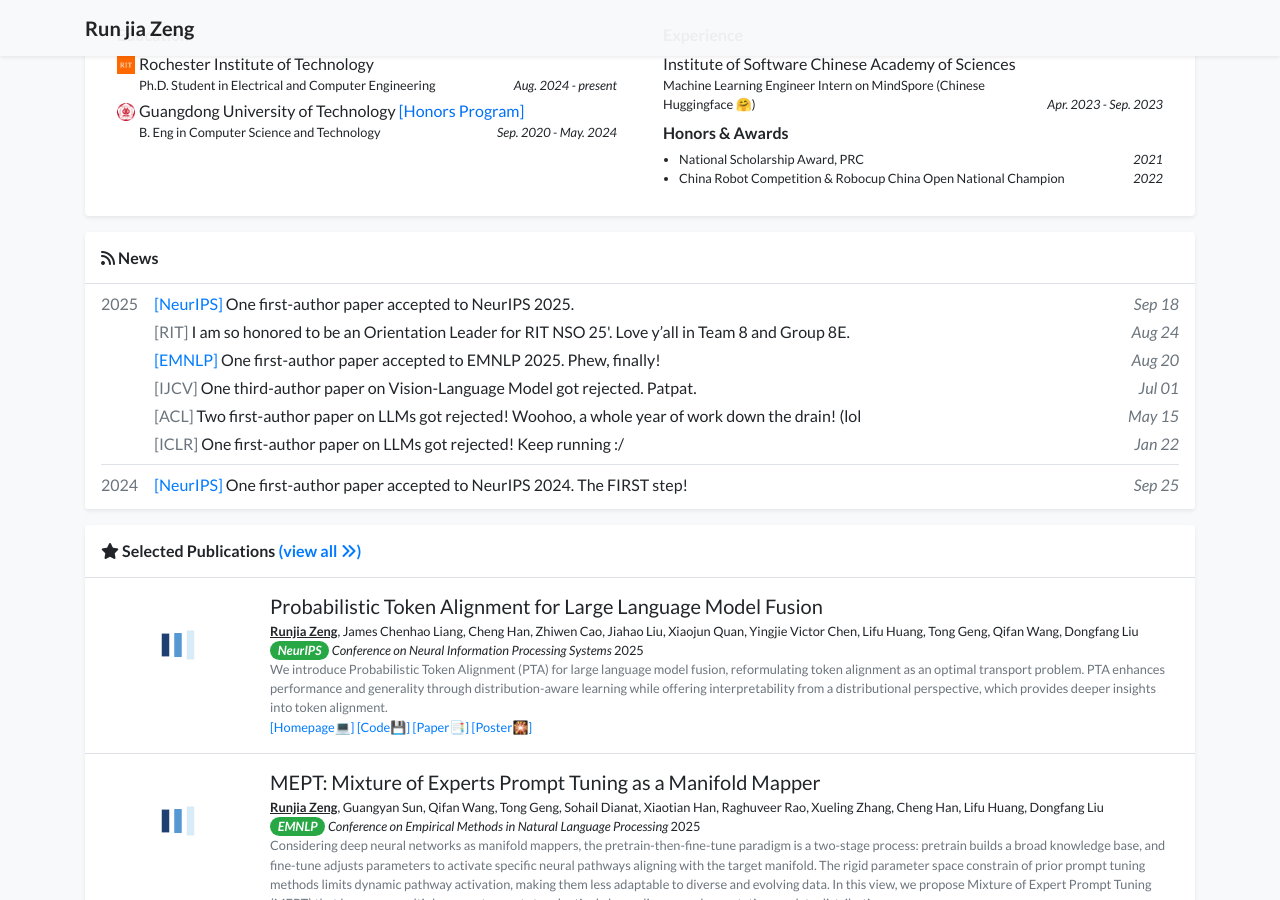
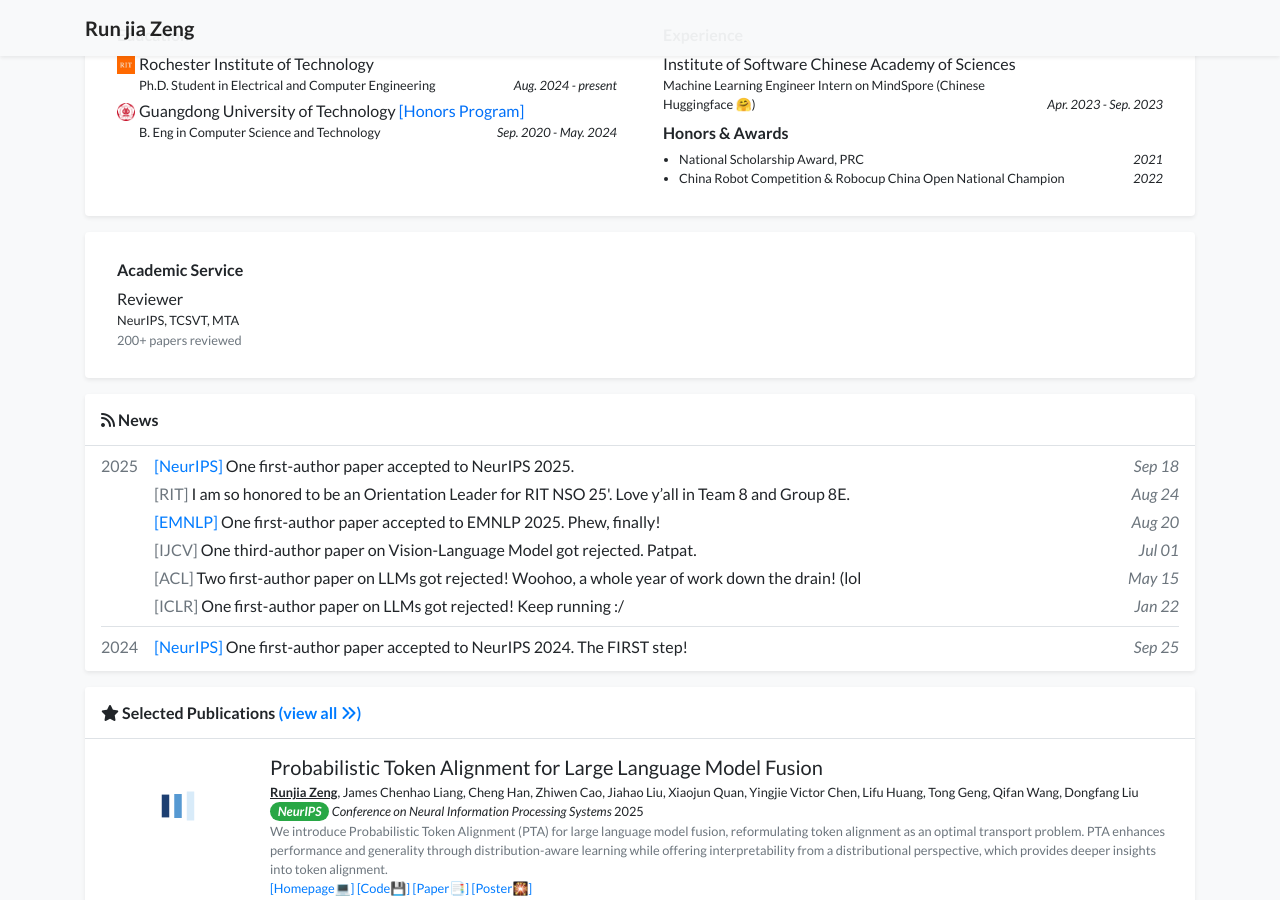
Before and after one commit to runtsang/runtsang.github.io, a Jekyll site: the page built from index.html, in a window 1280 px wide and 900 px high, scrolled down 728 px. Built offline with Jekyll 4.4.1, drawn with Linux system fonts in a browser that asks for light colours; nearby versions of some CDN libraries; a style sheet for code colours, icons or effects is not loaded.

Commit message:
feat: Add academic service section to profile data and display it on the homepage.

```diff
--- a/_data/display.yml
+++ b/_data/display.yml
@@ -1,5 +1,6 @@
 homepage:
   show_experience: true
+  show_service: true
   show_news: true
   show_selected_publications: true
   num_news: 10
--- a/_data/profile.yml
+++ b/_data/profile.yml
@@ -60,6 +60,11 @@
   position: Machine Learning Engineer Intern on MindSpore (Chinese Huggingface 🤗)
   date: Apr. 2023 - Sep. 2023
 
+service:
+- role: Reviewer
+  venues: NeurIPS, TCSVT, MTA
+  note: 200+ papers reviewed
+
 awards:
 - name: National Scholarship Award, PRC
   date: 2021
--- /dev/null
+++ b/_includes/widgets/service_card.html
@@ -0,0 +1,30 @@
+<div class="row mt-3">
+    <div class="col">
+        <div class="card border-0 shadow-sm bg-white">
+            <div class="card-body p-4">
+                <div class="row" data-masonry='{"percentPosition": true }'>
+                    {% if site.data.profile.service %}
+                    <div class="col-md-12">
+                        <div class="mx-2 my-1">
+                            <h6>Academic Service</h6>
+                            <ul class="list-unstyled mb-1">
+                                {% for item in site.data.profile.service %}
+                                <li class="media mb-1">
+                                    <div class="media-body">
+                                        <div>{{ item.role }}</div>
+                                        <div class="small">{{ item.venues }}</div>
+                                        {% if item.note %}
+                                        <div class="small text-muted">{{ item.note }}</div>
+                                        {% endif %}
+                                    </div>
+                                </li>
+                                {% endfor %}
+                            </ul>
+                        </div>
+                    </div>
+                    {% endif %}
+                </div>
+            </div>
+        </div>
+    </div>
+</div>
--- a/index.html
+++ b/index.html
@@ -9,6 +9,10 @@
 
 {% if site.data.display.homepage.show_experience %}
 {% include widgets/experience_card.html %}
+{% endif %}
+
+{% if site.data.display.homepage.show_service %}
+{% include widgets/service_card.html %}
 {% endif %}
 
 {% if site.data.display.homepage.show_news %}
```
Lines whose indentation alone changed are shown as unchanged.
